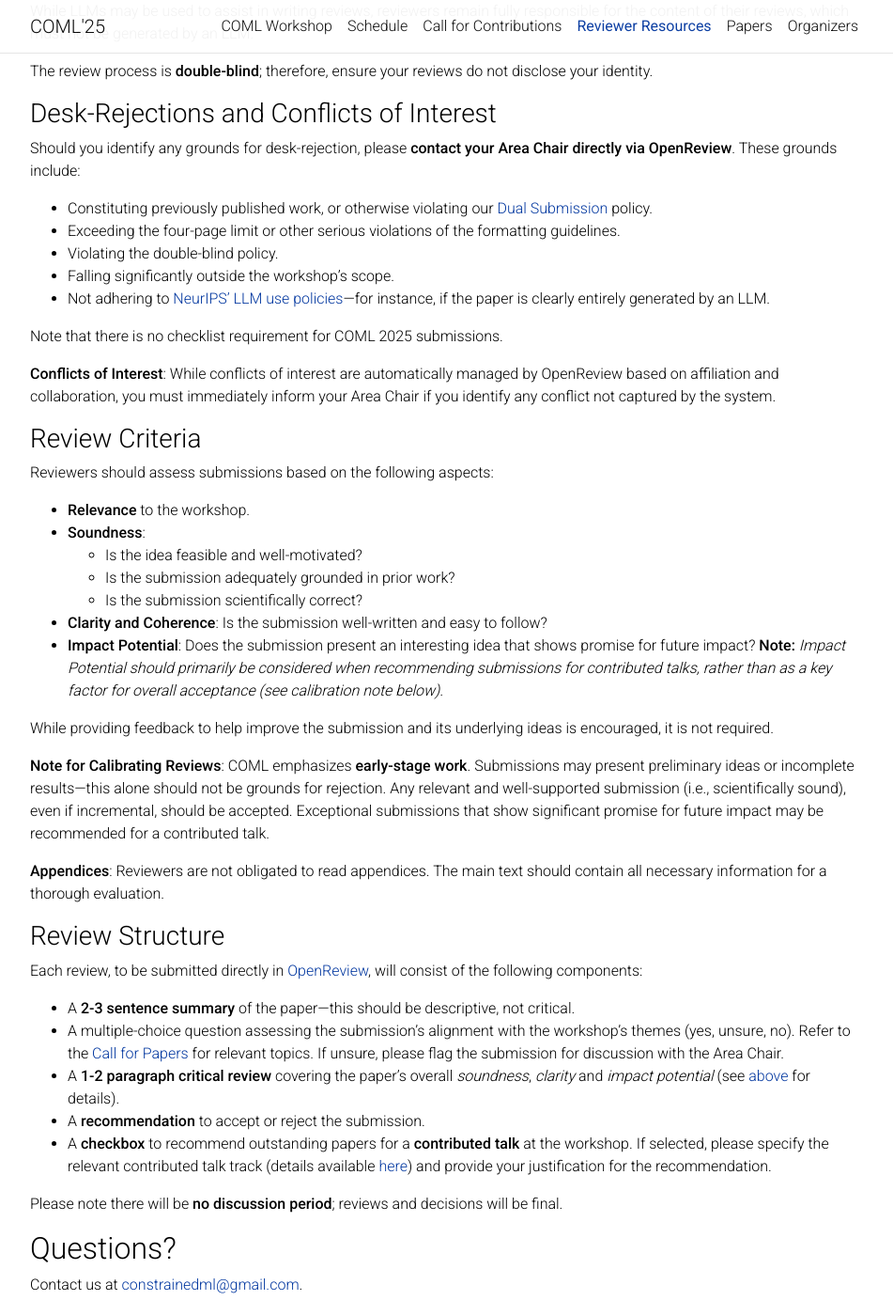
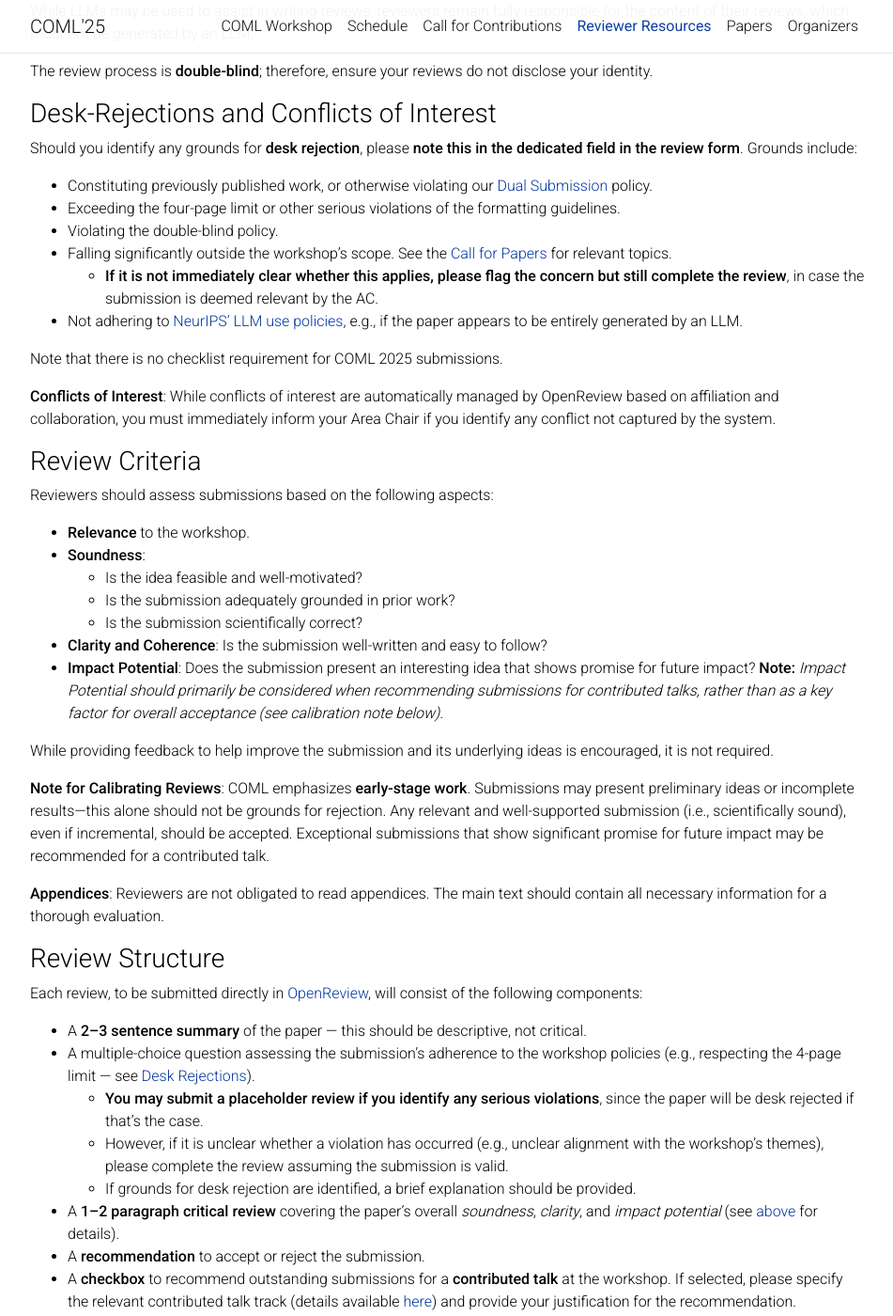
Before and after one commit to constrained-opt-ml/constrained-opt-ml.github.io, a Jekyll site: the page built from _pages/reviewers.md, in a window 1280 px wide and 1400 px high, scrolled down 827 px. Shown: the whole window at 94% size, without its empty margins (163-1114 px from the left). Built offline with Jekyll 4.4.1, drawn with Linux system fonts in a browser that asks for light colours; comment, search, counter and statistics services are not loaded; a style sheet for code colours, icons or effects is not loaded.

Commit message:
Clarify approach to desk rejections

```diff
--- a/_pages/reviewers.md
+++ b/_pages/reviewers.md
@@ -36,12 +36,15 @@ The review process is **double-blind**; therefore, ensure your reviews do not di
 
 ### Desk-Rejections and Conflicts of Interest
 
-Should you identify any grounds for desk-rejection, please **contact your Area Chair directly via OpenReview**. These grounds include:
-* Constituting previously published work, or otherwise violating our [Dual Submission](#dual-submissions-and-previously-published-work) policy.
-* Exceeding the four-page limit or other serious violations of the formatting guidelines.
-* Violating the double-blind policy.
-* Falling significantly outside the workshop's scope.
-* Not adhering to [NeurIPS' LLM use policies](https://neurips.cc/Conferences/2025/LLM)—for instance, if the paper is clearly entirely generated by an LLM.
+Should you identify any grounds for **desk rejection**, please **note this in the dedicated field in the review form**.
+Grounds include:
+
+- Constituting previously published work, or otherwise violating our [Dual Submission](#dual-submissions-and-previously-published-work) policy.
+- Exceeding the four-page limit or other serious violations of the formatting guidelines.
+- Violating the double-blind policy.
+- Falling significantly outside the workshop's scope. See the [Call for Papers](https://constrained-opt-ml.github.io/submissions) for relevant topics.
+  - **If it is not immediately clear whether this applies, please flag the concern but still complete the review**, in case the submission is deemed relevant by the AC.
+- Not adhering to [NeurIPS' LLM use policies](https://neurips.cc/Conferences/2025/LLM), e.g., if the paper appears to be entirely generated by an LLM.
 
 Note that there is no checklist requirement for COML 2025 submissions.
 
@@ -70,11 +73,14 @@ While providing feedback to help improve the submission and its underlying ideas
 
 Each review, to be submitted directly in [OpenReview](https://openreview.net/group?id=NeurIPS.cc/2025/Workshop/COML), will consist of the following components:
 
-* A **2-3 sentence summary** of the paper—this should be descriptive, not critical.
-* A multiple-choice question assessing the submission's alignment with the workshop's themes (yes, unsure, no). Refer to the [Call for Papers](https://constrained-opt-ml.github.io/submissions) for relevant topics. If unsure, please flag the submission for discussion with the Area Chair.
-* A **1-2 paragraph critical review** covering the paper's overall *soundness*, *clarity* and *impact potential* (see [above](#review-criteria) for details).
-* A **recommendation** to accept or reject the submission.
-* A **checkbox** to recommend outstanding papers for a **contributed talk** at the workshop. If selected, please specify the relevant contributed talk track (details available [here](https://constrained-opt-ml.github.io/submissions/#contributed-talks)) and provide your justification for the recommendation.
+- A **2–3 sentence summary** of the paper — this should be descriptive, not critical.
+- A multiple-choice question assessing the submission's adherence to the workshop policies (e.g., respecting the 4-page limit — see [Desk Rejections](#desk-rejections-and-conflicts-of-interest)).
+  - **You may submit a placeholder review if you identify any serious violations**, since the paper will be desk rejected if that's the case.
+  - However, if it is unclear whether a violation has occurred (e.g., unclear alignment with the workshop's themes), please complete the review assuming the submission is valid.
+  - If grounds for desk rejection are identified, a brief explanation should be provided.
+- A **1–2 paragraph critical review** covering the paper's overall *soundness*, *clarity*, and *impact potential* (see [above](#review-criteria) for details).
+- A **recommendation** to accept or reject the submission.
+- A **checkbox** to recommend outstanding submissions for a **contributed talk** at the workshop. If selected, please specify the relevant contributed talk track (details available [here](https://constrained-opt-ml.github.io/submissions/#contributed-talks)) and provide your justification for the recommendation.
 
 Please note there will be **no discussion period**; reviews and decisions will be final.
 
```
